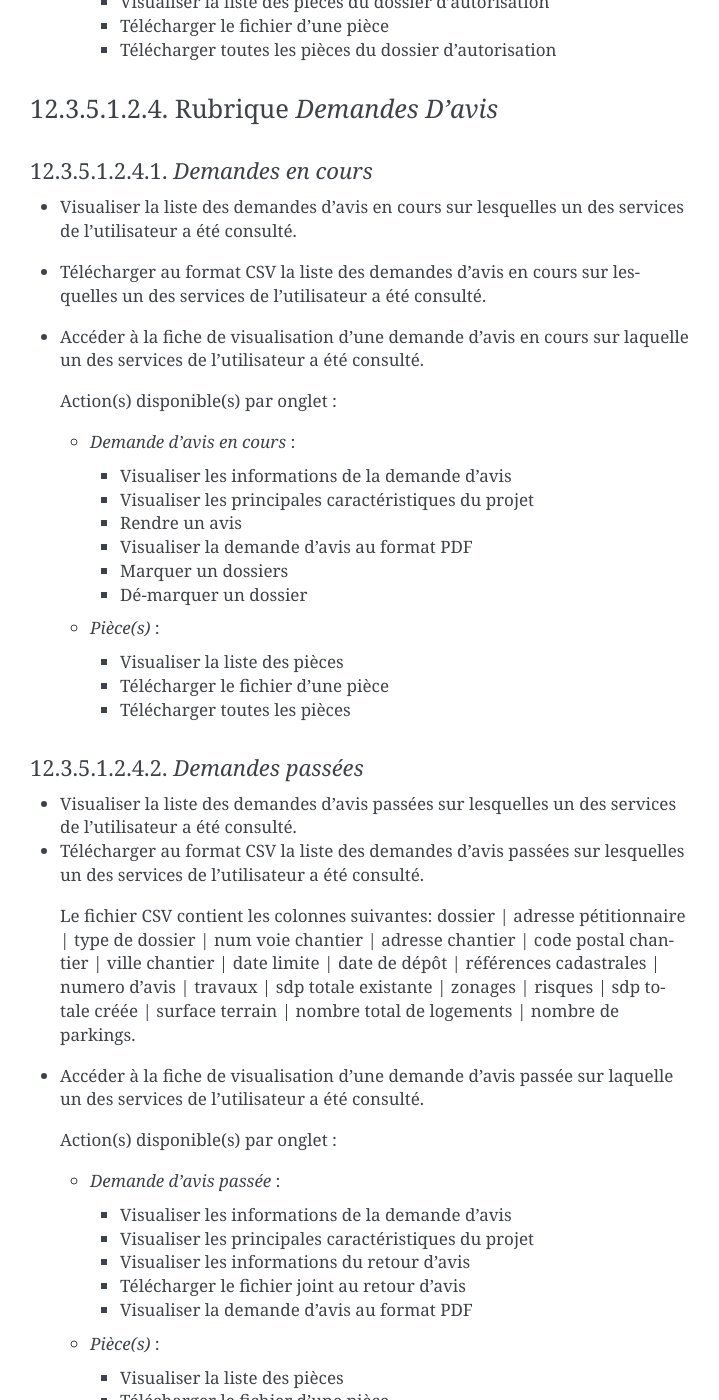
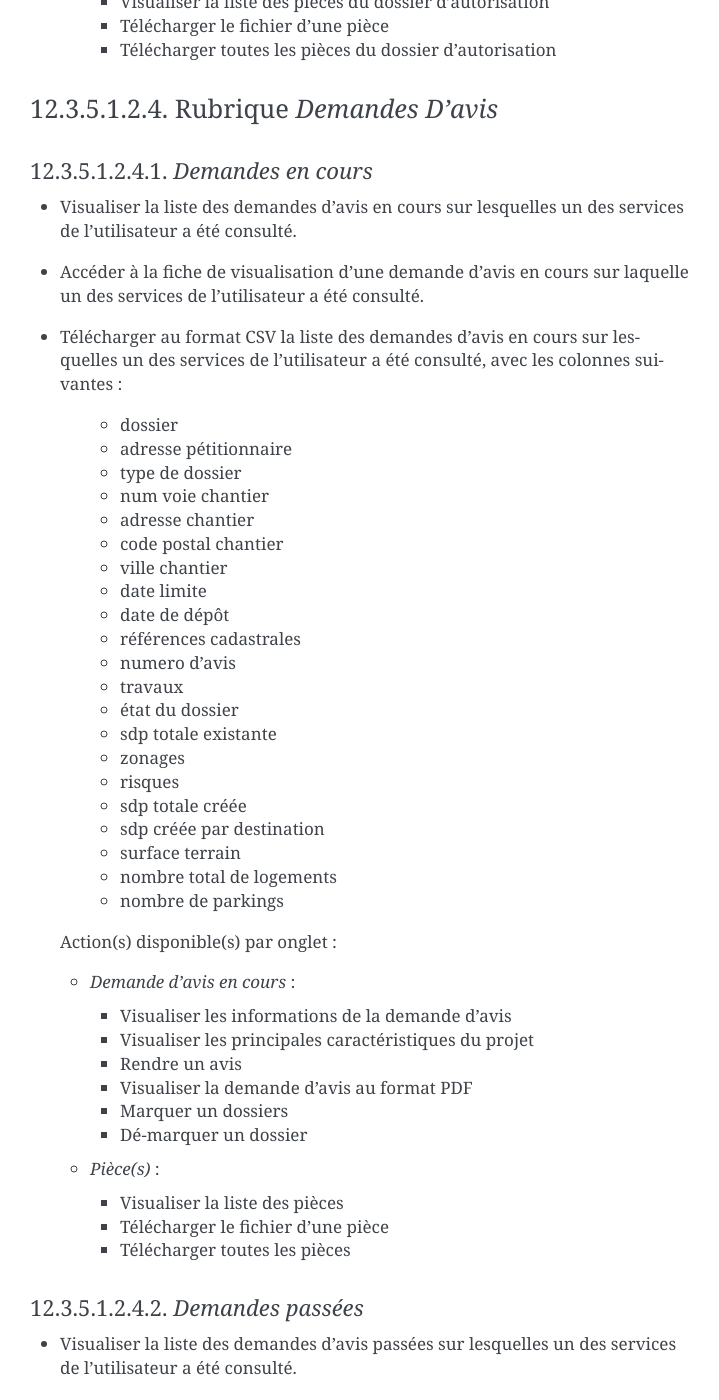
Before and after one commit to mpavaux/openads-documentation, a Sphinx documentation site: the page built from source/manuel_utilisateur/ergonomie/profils/service_consulte.rst, in a window 1280 px wide and 1400 px high, scrolled down 1268 px. Shown: the whole window, without its empty margins (390-1109 px from the left). Built offline with Sphinx 7.4.7, drawn with Linux system fonts in a browser that asks for light colours; some of the changed text lies outside the part shown.

Commit message:
Correction liste colonnes des CSV demande d'avis

```diff
--- a/source/manuel_utilisateur/ergonomie/profils/service_consulte.rst
+++ b/source/manuel_utilisateur/ergonomie/profils/service_consulte.rst
@@ -64,8 +64,31 @@
 ###################
 
 - Visualiser la liste des demandes d'avis en cours sur lesquelles un des services de l'utilisateur a été consulté.
-- Télécharger au format CSV la liste des demandes d'avis en cours sur lesquelles un des services de l'utilisateur a été consulté.
 - Accéder à la fiche de visualisation d'une demande d'avis en cours sur laquelle un des services de l'utilisateur a été consulté.
+- Télécharger au format CSV la liste des demandes d'avis en cours sur lesquelles un des services de l'utilisateur a été consulté, avec les colonnes suivantes :
+
+    - dossier
+    - adresse pétitionnaire
+    - type de dossier
+    - num voie chantier
+    - adresse chantier
+    - code postal chantier
+    - ville chantier
+    - date limite
+    - date de dépôt
+    - références cadastrales
+    - numero d'avis
+    - travaux
+    - état du dossier
+    - sdp totale existante
+    - zonages
+    - risques
+    - sdp totale créée
+    - sdp créée par destination
+    - surface terrain
+    - nombre total de logements
+    - nombre de parkings
+
 
   Action(s) disponible(s) par onglet :
 
@@ -89,9 +112,34 @@
 ##################
 
 - Visualiser la liste des demandes d'avis passées sur lesquelles un des services de l'utilisateur a été consulté.
-- Télécharger au format CSV la liste des demandes d'avis passées sur lesquelles un des services de l'utilisateur a été consulté.
- Le fichier CSV contient les colonnes suivantes: dossier | adresse pétitionnaire | type de dossier | num voie chantier | adresse     chantier | code postal chantier | ville chantier | date limite | date de dépôt | références cadastrales | numero d'avis | travaux | sdp totale existante | zonages | risques | sdp totale créée | surface terrain | nombre total de logements | nombre de parkings.
 - Accéder à la fiche de visualisation d'une demande d'avis passée sur laquelle un des services de l'utilisateur a été consulté.
+- Télécharger au format CSV la liste des demandes d'avis passées sur lesquelles un des services de l'utilisateur a été consulté, avec les colonnes suivantes :
+
+    - dossier
+    - adresse pétitionnaire
+    - type de dossier
+    - num voie chantier
+    - adresse chantier
+    - code postal chantier
+    - ville chantier
+    - date limite
+    - date de dépôt
+    - références cadastrales
+    - numero d'avis
+    - travaux
+    - avis rendu
+    - date de l'avis rendu
+    - motivation
+    - présence fichier
+    - état du dossier
+    - sdp totale existante
+    - zonages
+    - risques
+    - sdp totale créée
+    - sdp créée par destination
+    - surface terrain
+    - nombre total de logements
+    - nombre de parkings
 
   Action(s) disponible(s) par onglet :
 
@@ -114,8 +162,34 @@
 #########
 
 - Visualiser la liste des demandes d'avis sur lesquelles un des services de l'utilisateur a été consulté.
-- Télécharger au format CSV la liste des demandes d'avis sur lesquelles un des services de l'utilisateur a été consulté.
 - Accéder à la fiche de visualisation d'une demande d'avis sur laquelle un des services de l'utilisateur a été consulté.
+- Télécharger au format CSV la liste des demandes d'avis sur lesquelles un des services de l'utilisateur a été consulté, avec les colonnes suivantes :
+
+    - dossier
+    - adresse pétitionnaire
+    - type de dossier
+    - num voie chantier
+    - adresse chantier
+    - code postal chantier
+    - ville chantier
+    - date limite
+    - date de dépôt
+    - références cadastrales
+    - numero d'avis
+    - travaux
+    - avis rendu
+    - date de l'avis rendu
+    - motivation
+    - présence fichier
+    - état du dossier
+    - sdp totale existante
+    - zonages
+    - risques
+    - sdp totale créée
+    - sdp créée par destination
+    - surface terrain
+    - nombre total de logements
+    - nombre de parkings
 
   Action(s) disponible(s) par onglet :
 
```
